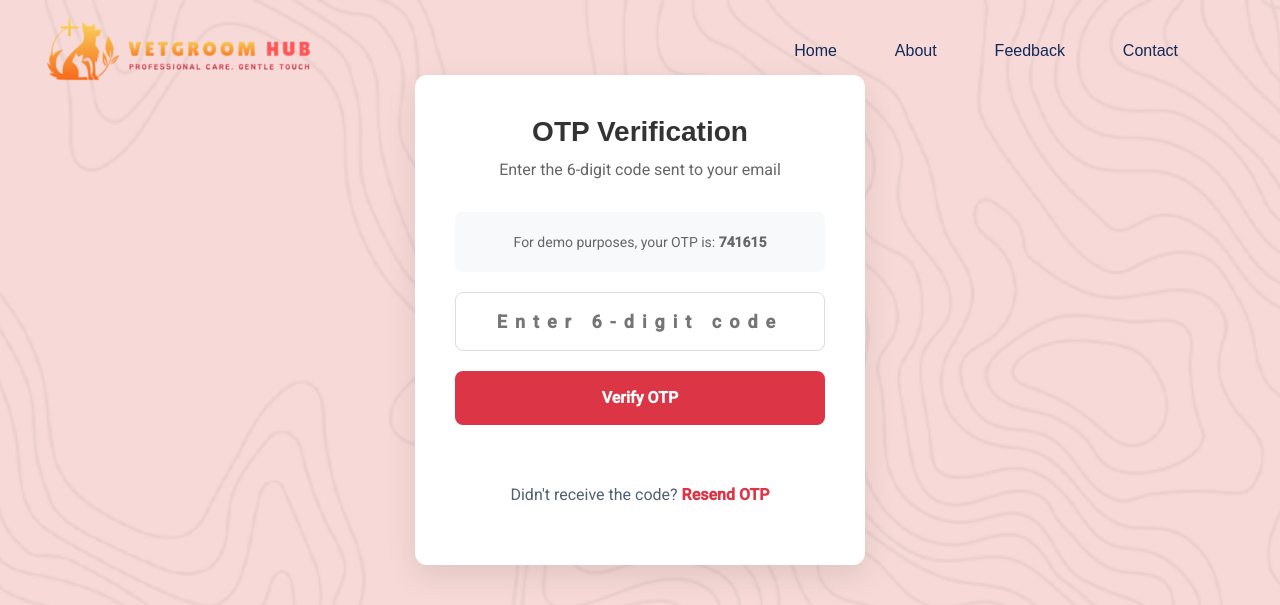
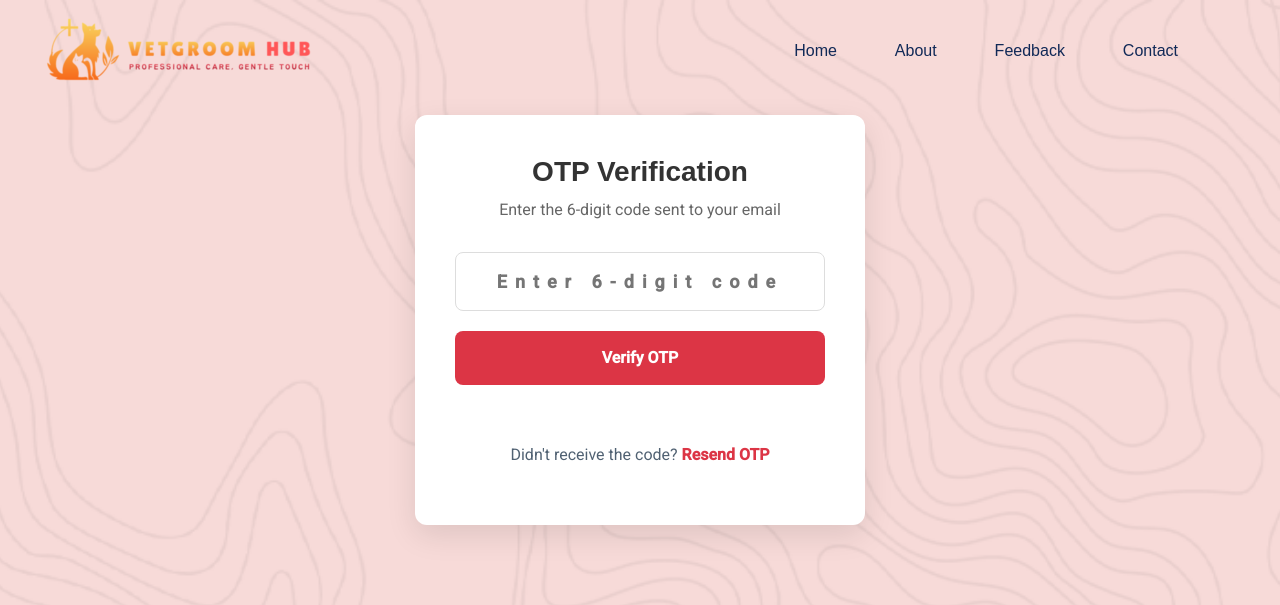
Before and after one commit to jiawei916/SD_SEC42_G01_42, a PHP site: page /vetgroom/OTP.php in a window 1280 px wide. Shown: the top 605 px of the page. Run offline with PHP 8.4, Linux system fonts and the light colour scheme; some web fonts are replaced.

Commit message:
UPDATE OTP

```diff
--- a/OTP.php
+++ b/OTP.php
@@ -333,9 +333,6 @@ if (!isset($_SESSION['otp'])) {
                     <p>Enter the 6-digit code sent to your email</p>
                 </div>
 
-                <div class="otp-instructions">
-                    <p>For demo purposes, your OTP is: <strong><?php echo $_SESSION['otp'] ?? 'Not generated'; ?></strong></p>
-                </div>
 
                 <form id="otpForm">
                     <div class="form-group">
```
